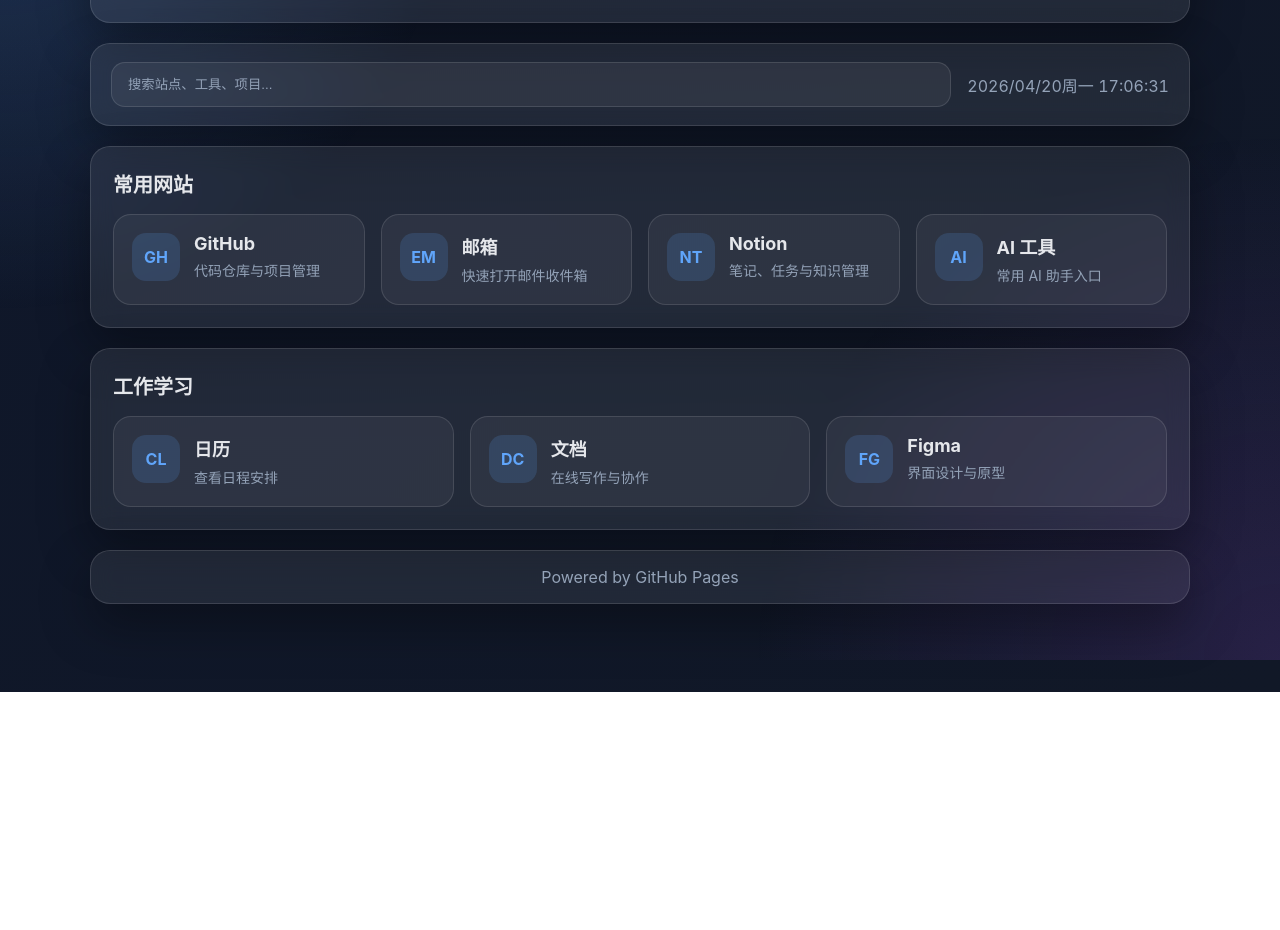
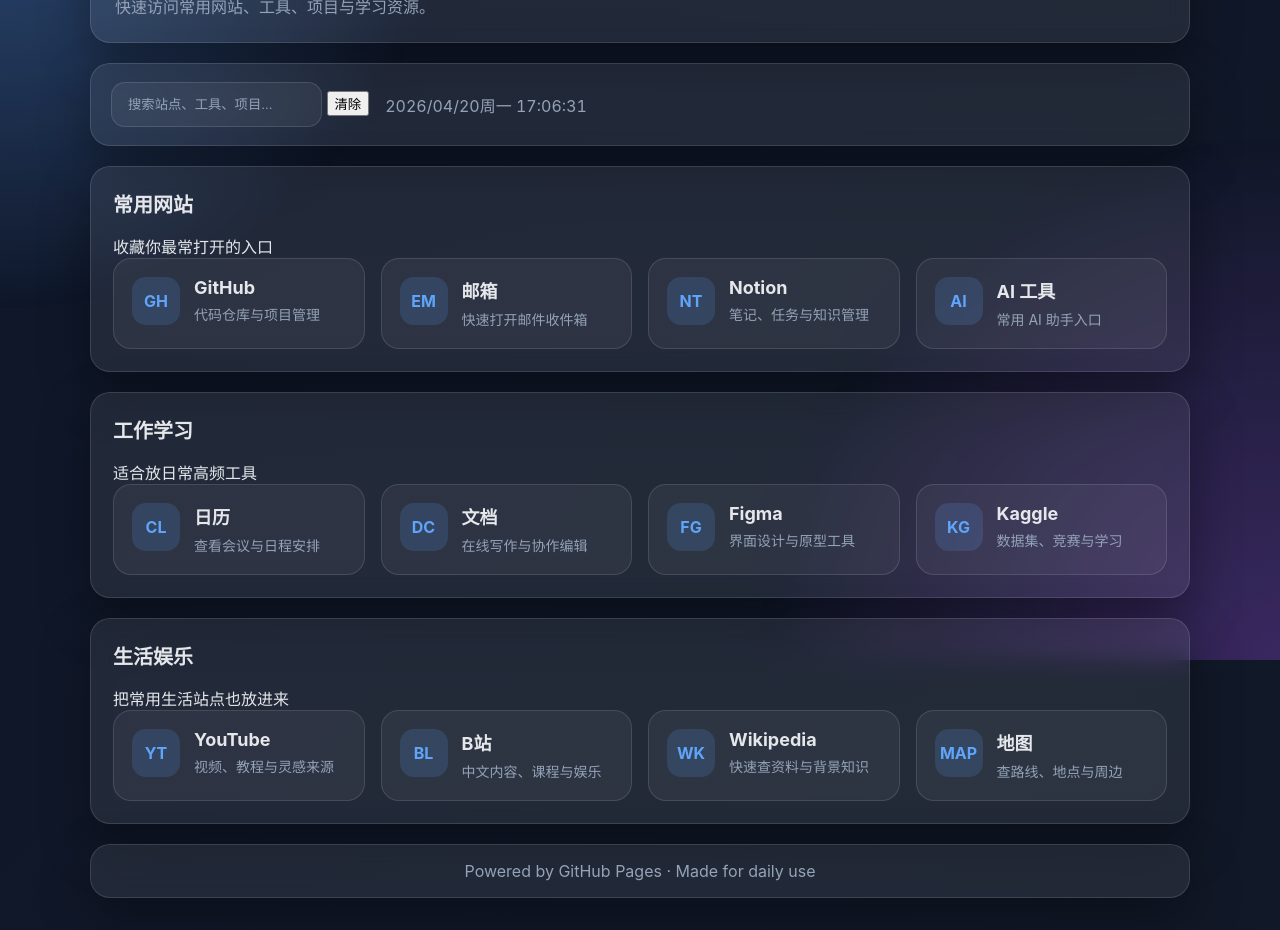
Before and after one commit to aqiuyyyy/grdh, a plain HTML site: page index.html in a window 1280 px wide. Shown: the part 140-1070 px from the top of the page. Before the commit the page ends 832 px from the top, so only its background shows below. Drawn offline with Linux system fonts and the light colour scheme.

Commit message:
Update index.html

```diff
--- a/index.html
+++ b/index.html
@@ -3,31 +3,44 @@
 <head>
   <meta charset="UTF-8" />
   <meta name="viewport" content="width=device-width, initial-scale=1.0" />
+  <meta name="theme-color" content="#0f172a" />
+  <meta name="description" content="我的个人导航页，快速打开常用网站、工具与项目。" />
   <title>我的个人导航</title>
   <link rel="stylesheet" href="style.css" />
 </head>
 <body>
-  <div class="bg"></div>
+  <div class="bg bg-1"></div>
+  <div class="bg bg-2"></div>
+
   <main class="app">
     <header class="hero">
       <div>
+        <span class="badge">Personal Navigation</span>
         <h1>我的个人导航</h1>
-        <p>快速访问常用网站、工具与项目。</p>
+        <p>快速访问常用网站、工具、项目与学习资源。</p>
       </div>
-      <div class="top-actions">
-        <button id="themeToggle" class="btn">切换主题</button>
+
+      <div class="actions">
+        <button id="themeToggle" class="btn" type="button">切换主题</button>
       </div>
     </header>
 
     <section class="panel search-panel">
-      <input id="searchInput" type="text" placeholder="搜索站点、工具、项目..." />
+      <div class="search-wrap">
+        <input id="searchInput" type="text" placeholder="搜索站点、工具、项目..." autocomplete="off" />
+        <button id="clearBtn" class="icon-btn" type="button">清除</button>
+      </div>
       <div id="clock" class="clock"></div>
     </section>
 
     <section class="section">
-      <h2>常用网站</h2>
+      <div class="section-head">
+        <h2>常用网站</h2>
+        <span class="hint">收藏你最常打开的入口</span>
+      </div>
+
       <div class="grid" id="linksGrid">
-        <a class="card" href="https://github.com" target="_blank" data-keywords="github 代码 仓库">
+        <a class="card" href="https://github.com" target="_blank" rel="noreferrer" data-keywords="github 代码 仓库 开源">
           <div class="icon">GH</div>
           <div class="card-content">
             <h3>GitHub</h3>
@@ -35,7 +48,7 @@
           </div>
         </a>
 
-        <a class="card" href="https://mail.google.com" target="_blank" data-keywords="邮箱 gmail 邮件">
+        <a class="card" href="https://mail.google.com" target="_blank" rel="noreferrer" data-keywords="邮箱 gmail 邮件">
           <div class="icon">EM</div>
           <div class="card-content">
             <h3>邮箱</h3>
@@ -43,7 +56,7 @@
           </div>
         </a>
 
-        <a class="card" href="https://www.notion.so" target="_blank" data-keywords="notion 笔记 文档">
+        <a class="card" href="https://www.notion.so" target="_blank" rel="noreferrer" data-keywords="notion 笔记 文档 任务">
           <div class="icon">NT</div>
           <div class="card-content">
             <h3>Notion</h3>
@@ -51,7 +64,7 @@
           </div>
         </a>
 
-        <a class="card" href="https://chat.openai.com" target="_blank" data-keywords="ai openai 对话">
+        <a class="card" href="https://chat.openai.com" target="_blank" rel="noreferrer" data-keywords="ai openai 对话 工具">
           <div class="icon">AI</div>
           <div class="card-content">
             <h3>AI 工具</h3>
@@ -62,29 +75,82 @@
     </section>
 
     <section class="section">
-      <h2>工作学习</h2>
-      <div class="grid" id="workGrid">
-        <a class="card" href="https://calendar.google.com" target="_blank" data-keywords="日历 会议 安排">
+      <div class="section-head">
+        <h2>工作学习</h2>
+        <span class="hint">适合放日常高频工具</span>
+      </div>
+
+      <div class="grid">
+        <a class="card" href="https://calendar.google.com" target="_blank" rel="noreferrer" data-keywords="日历 会议 日程 安排">
           <div class="icon">CL</div>
           <div class="card-content">
             <h3>日历</h3>
-            <p>查看日程安排</p>
+            <p>查看会议与日程安排</p>
           </div>
         </a>
 
-        <a class="card" href="https://docs.google.com" target="_blank" data-keywords="文档 docs 写作">
+        <a class="card" href="https://docs.google.com" target="_blank" rel="noreferrer" data-keywords="文档 docs 写作 协作">
           <div class="icon">DC</div>
           <div class="card-content">
             <h3>文档</h3>
-            <p>在线写作与协作</p>
+            <p>在线写作与协作编辑</p>
           </div>
         </a>
 
-        <a class="card" href="https://www.figma.com" target="_blank" data-keywords="设计 figma 原型">
+        <a class="card" href="https://www.figma.com" target="_blank" rel="noreferrer" data-keywords="设计 figma 原型 ui">
           <div class="icon">FG</div>
           <div class="card-content">
             <h3>Figma</h3>
-            <p>界面设计与原型</p>
+            <p>界面设计与原型工具</p>
+          </div>
+        </a>
+
+        <a class="card" href="https://www.kaggle.com" target="_blank" rel="noreferrer" data-keywords="kaggle 数据 机器学习">
+          <div class="icon">KG</div>
+          <div class="card-content">
+            <h3>Kaggle</h3>
+            <p>数据集、竞赛与学习</p>
+          </div>
+        </a>
+      </div>
+    </section>
+
+    <section class="section">
+      <div class="section-head">
+        <h2>生活娱乐</h2>
+        <span class="hint">把常用生活站点也放进来</span>
+      </div>
+
+      <div class="grid">
+        <a class="card" href="https://www.youtube.com" target="_blank" rel="noreferrer" data-keywords="视频 youtube 影音">
+          <div class="icon">YT</div>
+          <div class="card-content">
+            <h3>YouTube</h3>
+            <p>视频、教程与灵感来源</p>
+          </div>
+        </a>
+
+        <a class="card" href="https://www.bilibili.com" target="_blank" rel="noreferrer" data-keywords="哔哩哔哩 视频 学习">
+          <div class="icon">BL</div>
+          <div class="card-content">
+            <h3>B站</h3>
+            <p>中文内容、课程与娱乐</p>
+          </div>
+        </a>
+
+        <a class="card" href="https://www.wikipedia.org" target="_blank" rel="noreferrer" data-keywords="维基 百科 知识">
+          <div class="icon">WK</div>
+          <div class="card-content">
+            <h3>Wikipedia</h3>
+            <p>快速查资料与背景知识</p>
+          </div>
+        </a>
+
+        <a class="card" href="https://www.google.com/maps" target="_blank" rel="noreferrer" data-keywords="地图 出行 导航">
+          <div class="icon">MAP</div>
+          <div class="card-content">
+            <h3>地图</h3>
+            <p>查路线、地点与周边</p>
           </div>
         </a>
       </div>
@@ -92,8 +158,11 @@
 
     <footer class="footer">
       <span>Powered by GitHub Pages</span>
+      <span>·</span>
+      <span>Made for daily use</span>
     </footer>
   </main>
+
   <script src="script.js"></script>
 </body>
 </html>
```
